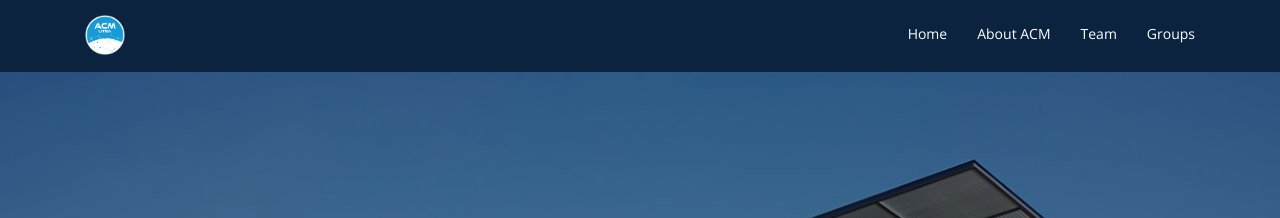
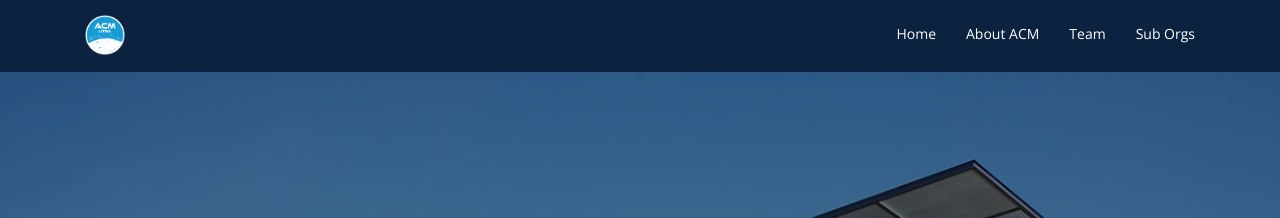
Before and after one commit to acmutsa/acmutsa.github.io, a Jekyll site: the page built from index.html, in a window 1280 px wide. Shown: the top 218 px of the page. Built offline with Jekyll 4.4.1, drawn with Linux system fonts in a browser that asks for light colours; nearby versions of some CDN libraries; the list of posts is cut into pages by our own code.

Commit message:
added fullCalendar

```diff
--- a/_includes/navbar.html
+++ b/_includes/navbar.html
@@ -19,7 +19,7 @@
         <li><a href="/acmutsa.github.io/index.html#team">Team</a></li>
 <!--        <li><a href="#faq">F.A.Q.</a></li>-->
 <!--        <li><a href="#contact">Contact Us</a></li>-->
-        <li class="drop-down"><a href="">Groups</a>
+        <li class="drop-down"><a href="">Sub Orgs</a>
           <ul>
             <li><a href="{{ site.baseurl }}{% link acmw.html %}">ACM-W</a></li>
             <li><a href="{{ site.baseurl }}{% link icpc.html %}">ACM ICPC</a></li>
--- /dev/null
+++ b/package.json
@@ -0,0 +1,5 @@
+{
+  "dependencies": {
+    "fullcalendar": "^5.6.0"
+  }
+}
```
Also changed, not shown: 9 other files.
